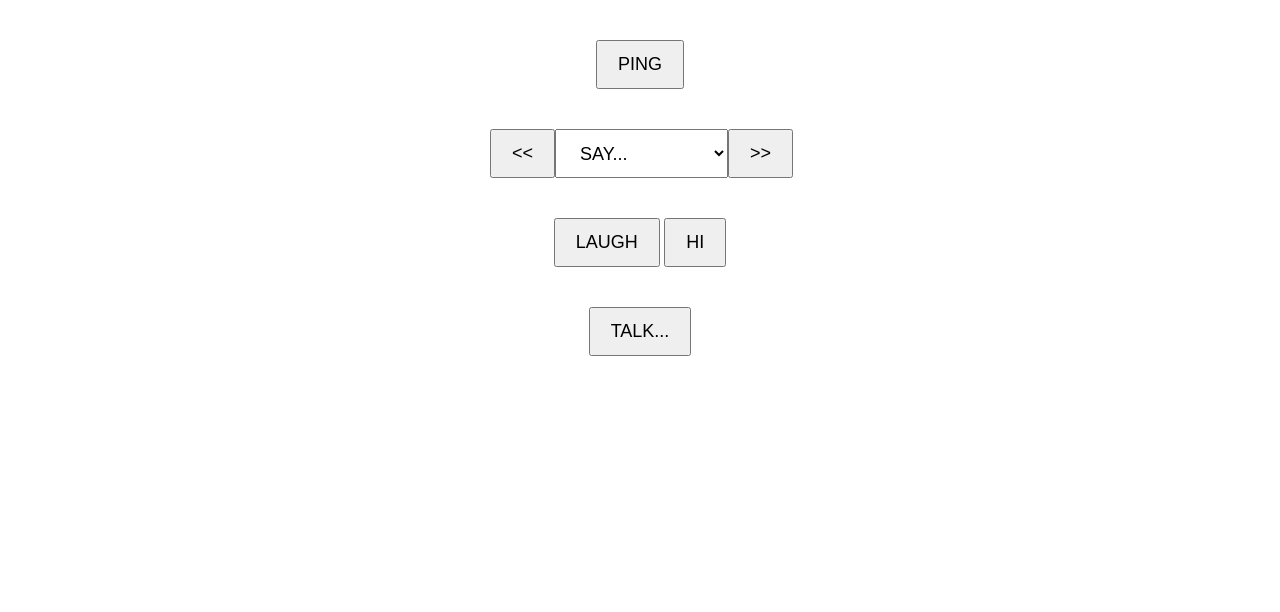
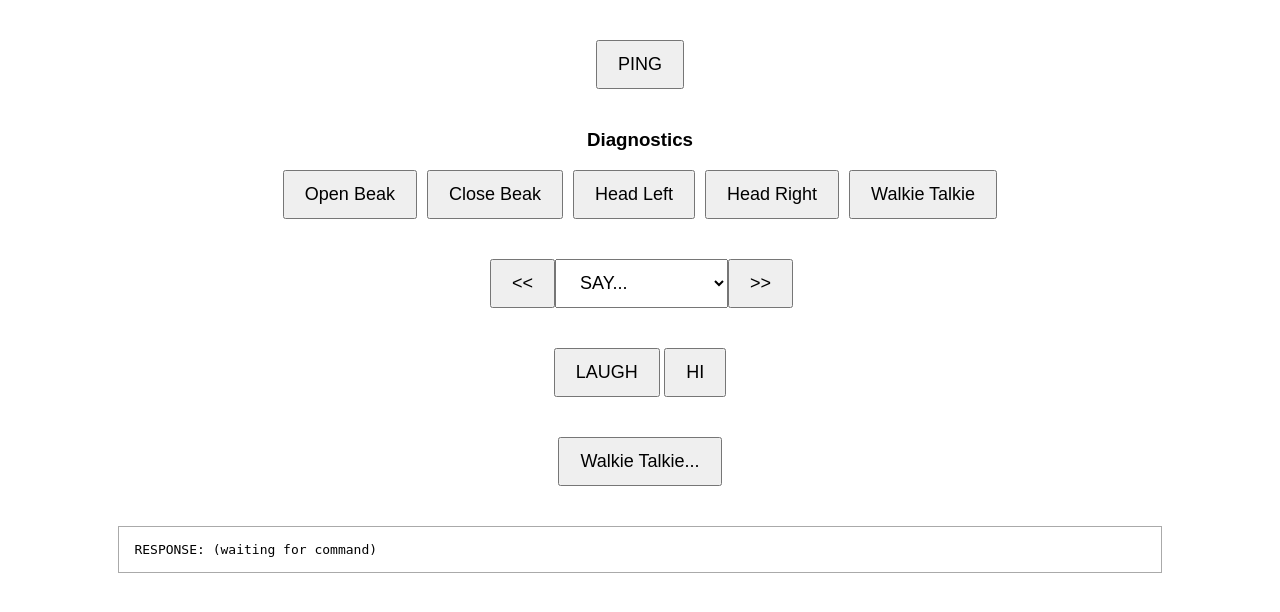
Before and after one commit to cobinrox/parrotpi, a Flask app: page / in a window 1280 px wide. Shown: the top 612 px of the page. Run offline with Flask 3, Linux system fonts and the light colour scheme.

Commit message:
basic audio on thread

```diff
--- a/app/server.py
+++ b/app/server.py
@@ -2,10 +2,12 @@ from flask import Flask, jsonify, request, render_template
 from flask_cors import CORS
 from flasgger import Swagger
 
-from .controller import Servo
+from .controller import Servo # import either sim or real hw servo based on config
+from .controller import Audio # import either sim or real hw audio based on config
 from .config import SERVO_PINS
 
 import logging
+import time
 
 # ---------------------------------------------------------
 # Logging Setup
@@ -34,7 +36,7 @@ servos = {
     name: create_servo(name, pin)
     for name, pin in SERVO_PINS.items()
 }
-
+audio = Audio()  # Initialize audio system (real or simulated)
 
 
 # ---------------------------------------------------------
@@ -57,6 +59,39 @@ def ping():
     """
     return jsonify({"status": "ok"})
 
+# -----------------------------
+# Say phrase
+# -----------------------------
+@app.route("/say", methods=["POST"])
+def servo_say():
+    data = request.get_json(silent=True) or {}
+    phrase = data.get("phrase")
+    duration = audio.get_wav_duration(audio._resolve_path("piano2.wav"))
+
+    audioThread = audio.play("piano2.wav")  # Start audio in separate thread
+    logging.info("Started audio thread, now controlling beak while audio plays")
+    logging.info(f"checking current_play_obj at start of loop: {audio.current_play_obj}")
+    for _ in range(20):
+        if audio.current_play_obj:
+            logging.info(f"Audio thread ready: {audio.current_play_obj.is_playing()}")
+            break
+        time.sleep(0.01)
+
+    logging.info(f"current_play_obj after wait: {audio.current_play_obj}")
+
+
+
+    while audio.current_play_obj and audio.current_play_obj.is_playing():
+        logging.info("Audio is still playing, opening beak")
+        servos['beak'].open()
+        time.sleep(0.1)
+        logging.info("Closing beak")
+        servos['beak'].close()
+        time.sleep(0.1)
+    logging.info("Audio finished, ensuring beak is closed")
+    servos['beak'].close()
+    return jsonify({ "action": "say", "phrase": phrase})
+
 
 # -----------------------------
 # Basic open/close
@@ -67,16 +102,16 @@ def servo_open(name):
         return jsonify({"error": f"Unknown servo '{name}'"}), 404
 
     # Read optional phrase from JSON body (may be empty or null)
-    data = request.get_json(silent=True) or {}
-    phrase = data.get("phrase")
+    #data = request.get_json(silent=True) or {}
+    #phrase = data.get("phrase")
 
-    if phrase:
-        logging.info(f"Route: /servo/{name}/open -> phrase: {phrase}")
-    else:
-        logging.info(f"Route: /servo/{name}/open -> no phrase provided")
+    #if phrase:
+    #    logging.info(f"Route: /servo/{name}/open -> phrase: {phrase}")
+   # else:
+    #    logging.info(f"Route: /servo/{name}/open -> no phrase provided")
 
     servos[name].open()
-    return jsonify({"servo": name, "action": "open", "phrase": phrase})
+    return jsonify({"servo": name, "action": "open"})
 
 
 @app.route("/servo/<name>/close", methods=["POST"])
@@ -147,7 +182,7 @@ def servo_relax(name):
 # ---------------------------------------------------------
 def start():
     logging.info("Starting Flask server...")
-    app.run(host="0.0.0.0", port=5000)
+    app.run(host="0.0.0.0", port=5000, threaded=True)
 
 
 if __name__ == "__main__":
--- a/app/templates/index.html
+++ b/app/templates/index.html
@@ -1,7 +1,7 @@
 <!DOCTYPE html>
 <html>
 <head>
-    <title>ParrotPi Control</title>
+    <title>ParrotPi Control v0.1</title>
     <style>
         body {
             font-family: sans-serif;
@@ -19,27 +19,50 @@
             font-size: 18px;
             cursor: pointer;
         }
-        #result {
-            margin-top: 20px;
-            font-size: 16px;
-            color: #333;
-        }
         .section {
             margin-top: 40px;
+        }
+        .diag-row {
+            display: flex;
+            flex-wrap: wrap;
+            justify-content: center;
+            gap: 10px;
+            margin-top: 10px;
+        }
+        #responseBox {
+            margin-top: 40px;
+            padding: 15px;
+            border: 1px solid #aaa;
+            width: 80%;
+            margin-left: auto;
+            margin-right: auto;
+            text-align: left;
+            font-family: monospace;
+            white-space: pre-wrap;
         }
     </style>
 </head>
 <body>
 
-    <!-- PING BUTTON -->
+    <!-- PING -->
     <button onclick="ping()">PING</button>
-    <div id="result"></div>
+
+    <!-- DIAGNOSTICS -->
+    <div class="section">
+        <h3>Diagnostics</h3>
+        <div class="diag-row">
+            <button onclick="openBeak()">Open Beak</button>
+            <button onclick="closeBeak()">Close Beak</button>
+            <button onclick="headLeft()">Head Left</button>
+            <button onclick="headRight()">Head Right</button>
+            <button onclick="walkieTalkie()">Walkie Talkie</button>
+        </div>
+    </div>
 
     <!-- MAIN CONTROL ROW -->
     <div class="row section">
         <button onclick="left()">&lt;&lt;</button>
 
-        <!-- Always-visible phrase dropdown -->
         <select id="phraseSelect" onchange="saySelected()">
             <option value="">SAY...</option>
             <option value="Hello">Hello</option>
@@ -51,58 +74,115 @@
         <button onclick="right()">&gt;&gt;</button>
     </div>
 
-    <!-- QUICK PHRASE BUTTONS -->
+    <!-- QUICK PHRASES -->
     <div class="section">
         <button onclick="say('Laugh')">LAUGH</button>
         <button onclick="say('Hello')">HI</button>
     </div>
 
-    <!-- FUTURE LIVE TALK BUTTON -->
+    <!-- FUTURE LIVE TALK -->
     <div class="section">
-        <button onclick="talkLive()">TALK...</button>
+        <button onclick="talkLive()">Walkie Talkie...</button>
     </div>
 
+    <!-- RESPONSE BOX -->
+    <div id="responseBox">RESPONSE: (waiting for command)</div>
+
     <script>
+        function showResponse(label, data) {
+            const box = document.getElementById('responseBox');
+            let formatted = "";
+
+            if (typeof data === "object") {
+                formatted = JSON.stringify(data, null, 2);
+            } else {
+                formatted = data;
+            }
+
+            box.textContent = `RESPONSE (${label}):\n${formatted}`;
+        }
+
+        // --- BASIC PING ---
         function ping() {
             fetch('/ping')
                 .then(r => r.json())
-                .then(data => {
-                    document.getElementById('result').innerText = JSON.stringify(data);
-                })
-                .catch(err => {
-                    document.getElementById('result').innerText = "Error: " + err;
-                });
+                .then(data => showResponse("PING", data))
+                .catch(err => showResponse("PING ERROR", err));
         }
 
+        // --- DIAGNOSTICS ---
+        function openBeak() {
+            fetch('/servo/beak/open', { method: "POST" })
+                .then(r => r.json())
+                .then(data => showResponse("OPEN BEAK", data))
+                .catch(err => showResponse("OPEN BEAK ERROR", err));
+        }
+
+        function closeBeak() {
+            fetch('/servo/beak/close', { method: "POST" })
+                .then(r => r.json())
+                .then(data => showResponse("CLOSE BEAK", data))
+                .catch(err => showResponse("CLOSE BEAK ERROR", err));
+        }
+
+        function headLeft() {
+            fetch('/servo/head/left', { method: "POST" })
+                .then(r => r.json())
+                .then(data => showResponse("HEAD LEFT", data))
+                .catch(err => showResponse("HEAD LEFT ERROR", err));
+        }
+
+        function headRight() {
+            fetch('/servo/head/right', { method: "POST" })
+                .then(r => r.json())
+                .then(data => showResponse("HEAD RIGHT", data))
+                .catch(err => showResponse("HEAD RIGHT ERROR", err));
+        }
+
+        function walkieTalkie() {
+            fetch('/talk/walkietalkie', { method: "POST" })
+                .then(r => r.json())
+                .then(data => showResponse("WALKIE TALKIE", data))
+                .catch(err => showResponse("WALKIE TALKIE ERROR", err));
+        }
+
+        // --- SAY ---
         function saySelected() {
             const phrase = document.getElementById('phraseSelect').value;
             if (phrase) say(phrase);
         }
 
         function say(phrase) {
-            console.log("SAY:", phrase);
+            fetch('/say', {
+                method: "POST",
+                headers: { 'Content-Type': 'application/json' },
+                body: JSON.stringify({ phrase })
+            })
+            .then(r => r.json())
+            .then(data => {
+                showResponse(`SAY (${phrase})`, data);
 
-            // Simple placeholder: open beak, wait, close
-                fetch('/servo/beak/open', {
-                    method: "POST",
-                    headers: { 'Content-Type': 'application/json' },
-                    body: JSON.stringify({ phrase: phrase })
-                })
-                    .then(() => setTimeout(() => {
-                    fetch('/servo/beak/close', { method: "POST" })
-                }, 300));
+            })
+            .catch(err => showResponse("SAY ERROR", err));
         }
 
+        // --- MOVEMENT BUTTONS ---
         function left() {
-            console.log("LEFT button clicked");
+            fetch('/servo/head/left', { method: "POST" })
+                .then(r => r.json())
+                .then(data => showResponse("LEFT BUTTON", data))
+                .catch(err => showResponse("LEFT ERROR", err));
         }
 
         function right() {
-            console.log("RIGHT button clicked");
+            fetch('/servo/head/right', { method: "POST" })
+                .then(r => r.json())
+                .then(data => showResponse("RIGHT BUTTON", data))
+                .catch(err => showResponse("RIGHT ERROR", err));
         }
 
         function talkLive() {
-            console.log("TALK... (future live voice streaming)");
+            showResponse("TALK LIVE", "Future feature...");
         }
     </script>
 
```
Also changed, not shown: app/hardware/gpio_audio.py (+59 -3 lines), 1 other file.
